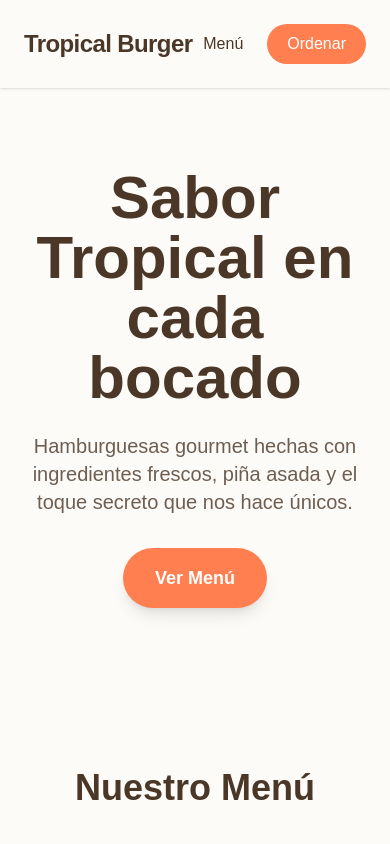
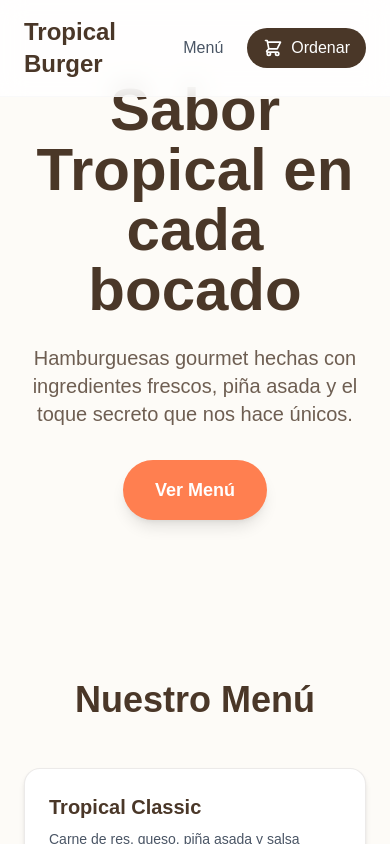
Before and after one commit to juaneldragonr-commits/tropical-burger, a Next.js app: page / in a window 390 px wide. Shown: the top 844 px of the page. Built offline with nearby package versions, Linux system fonts and the light colour scheme.

Commit message:
feat: implement cart context, cart summary, cart badge and responsive glassmorphism navbar

```diff
--- a/src/components/CartSummary.tsx
+++ b/src/components/CartSummary.tsx
@@ -1,23 +1,67 @@
 'use client';
-import { useCart } from '../context/CartContext';
+import { useState } from 'react';
+import { useCart } from '@/context/CartContext';
 
 const CartSummary = () => {
   const { cart } = useCart();
+  const [isCheckout, setIsCheckout] = useState(false);
 
   if (cart.length === 0) return null;
 
+  if (isCheckout) {
+    return (
+      <div className="fixed bottom-6 right-6 bg-white p-6 rounded-3xl shadow-2xl w-80 z-50 border border-gray-100 animate-in slide-in-from-bottom-10">
+        <h3 className="font-bold text-xl mb-5 text-burger-brown">Datos de Envío 🛵</h3>
+
+        <div className="space-y-4">
+          <input
+            type="text"
+            placeholder="Nombre completo"
+            className="w-full px-4 py-3 rounded-xl border border-gray-200 focus:border-tropical-orange focus:ring-2 focus:ring-tropical-orange/20 transition-all outline-none"
+          />
+          <input
+            type="text"
+            placeholder="Dirección de entrega"
+            className="w-full px-4 py-3 rounded-xl border border-gray-200 focus:border-tropical-orange focus:ring-2 focus:ring-tropical-orange/20 transition-all outline-none"
+          />
+        </div>
+
+        <div className="flex gap-3 mt-6">
+          <button
+            onClick={() => setIsCheckout(false)}
+            className="flex-1 bg-gray-100 text-gray-600 py-3 rounded-xl font-medium hover:bg-gray-200 transition-all"
+          >
+            Atrás
+          </button>
+          <button
+            onClick={() => alert('¡Pedido enviado con éxito! 🍔')}
+            className="flex-[2] bg-gradient-to-r from-tropical-orange to-orange-600 text-white py-3 rounded-xl font-bold shadow-lg shadow-orange-500/30 hover:scale-105 transition-all"
+          >
+            Confirmar
+          </button>
+        </div>
+      </div>
+    );
+  }
+
   return (
-    <div className="fixed bottom-6 right-6 bg-burger-brown text-white p-6 rounded-2xl shadow-xl w-80 z-50">
-      <h3 className="font-bold text-lg mb-4">Tu Pedido</h3>
-      <ul className="space-y-2 mb-4">
+    <div className="fixed bottom-6 right-6 bg-burger-brown text-white p-6 rounded-3xl shadow-2xl w-80 z-50 transition-all">
+      <h3 className="font-bold text-lg mb-4 flex justify-between items-center">
+        Tu Pedido 🍔
+        <span className="bg-tropical-orange text-xs px-2 py-1 rounded-full">{cart.length}</span>
+      </h3>
+      <ul className="space-y-3 mb-6">
         {cart.map((item: any, index: number) => (
-          <li key={index} className="flex justify-between text-sm">
+          <li key={index} className="flex justify-between text-sm border-b border-white/10 pb-2">
             <span>{item.name}</span>
-            <span>{item.price}</span>
+            <span className="font-semibold">{item.price}</span>
           </li>
         ))}
       </ul>
-      <button className="w-full bg-tropical-orange text-white py-2 rounded-lg font-bold hover:bg-orange-600 transition-colors">
+      <button
+        onClick={() => setIsCheckout(true)}
+        className="w-full bg-tropical-orange text-white py-3 rounded-xl font-bold hover:bg-orange-600 transition-all hover:shadow-lg active:scale-95"
+      >
         Finalizar Pedido
       </button>
     </div>
--- a/src/components/Navbar.tsx
+++ b/src/components/Navbar.tsx
@@ -1,14 +1,32 @@
-import React from 'react';
+'use client';
+import { useCart } from '@/context/CartContext';
 
 const Navbar = () => {
+  const { cart } = useCart();
+
   return (
-    <nav className="flex justify-between items-center p-6 bg-cream-white text-burger-brown shadow-sm">
-      <div className="text-2xl font-bold tracking-tight">Tropical Burger</div>
-      <div className="flex items-center space-x-6 font-medium">
-        <a href="#menu" className="hover:text-tropical-orange transition-colors">Menú</a>
-        <a href="#" className="bg-tropical-orange text-white px-5 py-2 rounded-full hover:bg-orange-600 transition-colors">
-          Ordenar
-        </a>
+    <nav className="fixed top-0 left-0 w-full z-50 bg-white/80 backdrop-blur-md border-b border-gray-100/50 transition-all duration-300">
+      <div className="flex justify-between items-center py-4 px-6 md:px-12 max-w-7xl mx-auto">
+        <div className="font-bold text-2xl text-burger-brown">Tropical Burger</div>
+
+        <div className="flex items-center gap-6">
+          <a href="#menu" className="text-gray-600 hover:text-tropical-orange transition-colors">Menú</a>
+
+          <div className="relative">
+            <button className="flex items-center gap-2 bg-burger-brown text-white px-4 py-2 rounded-full hover:bg-orange-700 transition-all">
+              <svg xmlns="http://www.w3.org/2000/svg" className="h-5 w-5" fill="none" viewBox="0 0 24 24" stroke="currentColor">
+                <path strokeLinecap="round" strokeLinejoin="round" strokeWidth={2} d="M3 3h2l.4 2M7 13h10l4-8H5.4M7 13L5.4 5M7 13l-2.293 2.293c-.63.63-.184 1.707.707 1.707H17m0 0a2 2 0 100 4 2 2 0 000-4zm-8 2a2 2 0 11-4 0 2 2 0 014 0z" />
+              </svg>
+              <span>Ordenar</span>
+            </button>
+
+            {cart.length > 0 && (
+              <span className="absolute -top-2 -right-2 bg-tropical-orange text-white text-[10px] font-bold w-5 h-5 flex items-center justify-center rounded-full animate-bounce">
+                {cart.length}
+              </span>
+            )}
+          </div>
+        </div>
       </div>
     </nav>
   );
```
